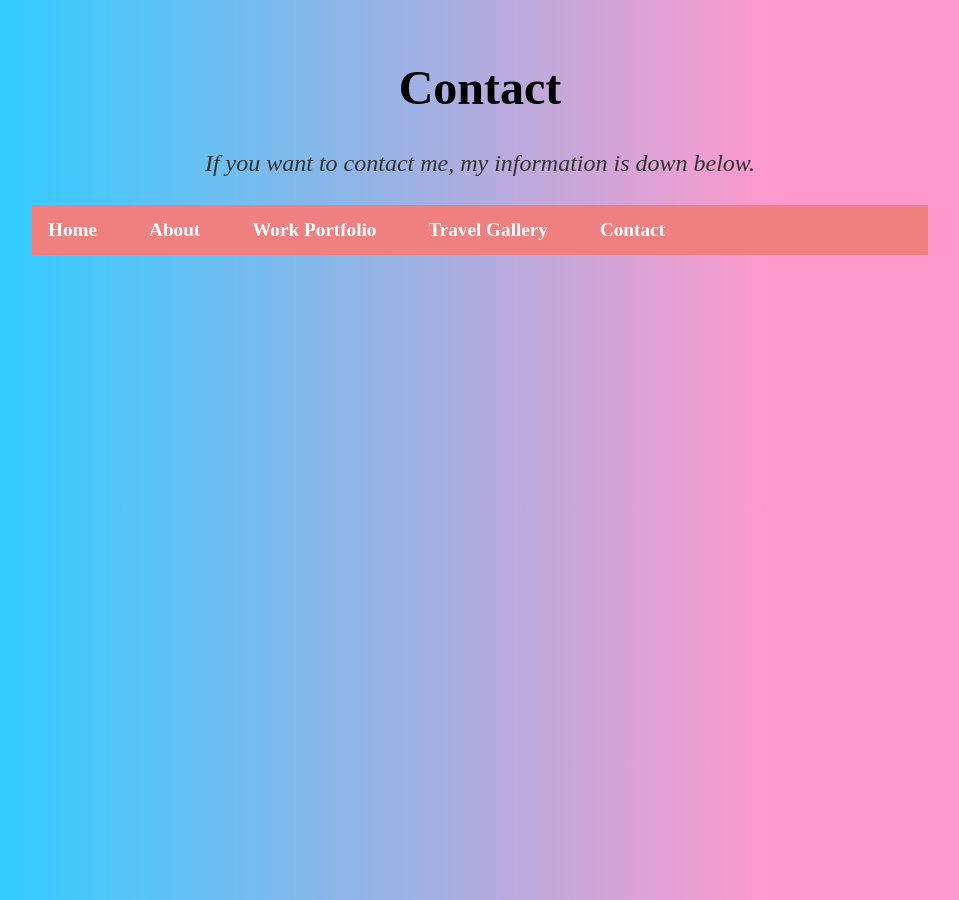
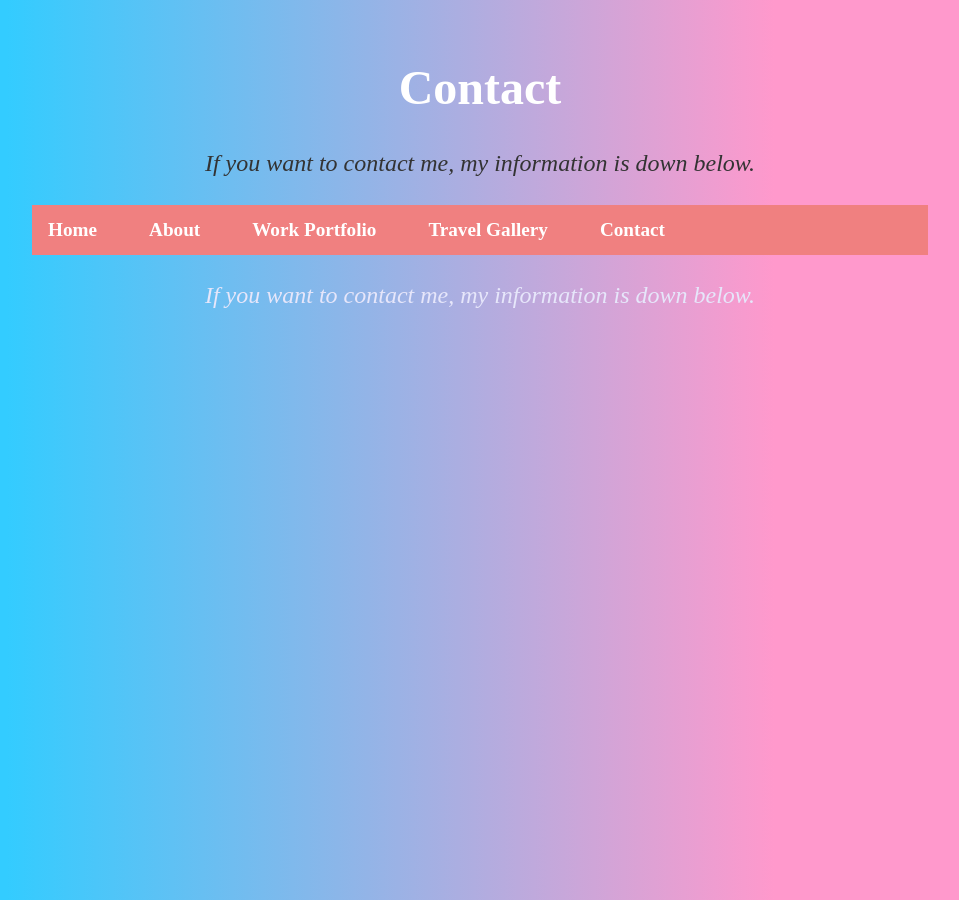
Before and after one commit to CNakano7/CNakano7.github.io, a Jekyll site: the page Contact/index.html, which Jekyll copies as it is, in a window 1280 px wide. Shown: the whole page, without its empty margins (160-1119 px from the left). Built offline with Jekyll 4.4.1, drawn with Linux system fonts in a browser that asks for light colours.

Commit message:
Update index.html

```diff
--- a/Contact/index.html
+++ b/Contact/index.html
@@ -8,7 +8,7 @@
 
 	<body>
 
-<h1 style="text-align:center;">Contact</h1>
+<h1 style="color: white; text-align:center;">Contact</h1>
 		<p style="text-align:center;"><i>If you want to contact me, my information is down below.</i></p>
 
 </body>
@@ -22,6 +22,7 @@
   <li style="font-size:120%;"><a href="/Contact/index.html">Contact</a></li>
 </ul>
 </nav>
+	<p style="color: lavender; text-align:center;"><i>If you want to contact me, my information is down below.</i></p>
 
 </body>
 </html>
```
